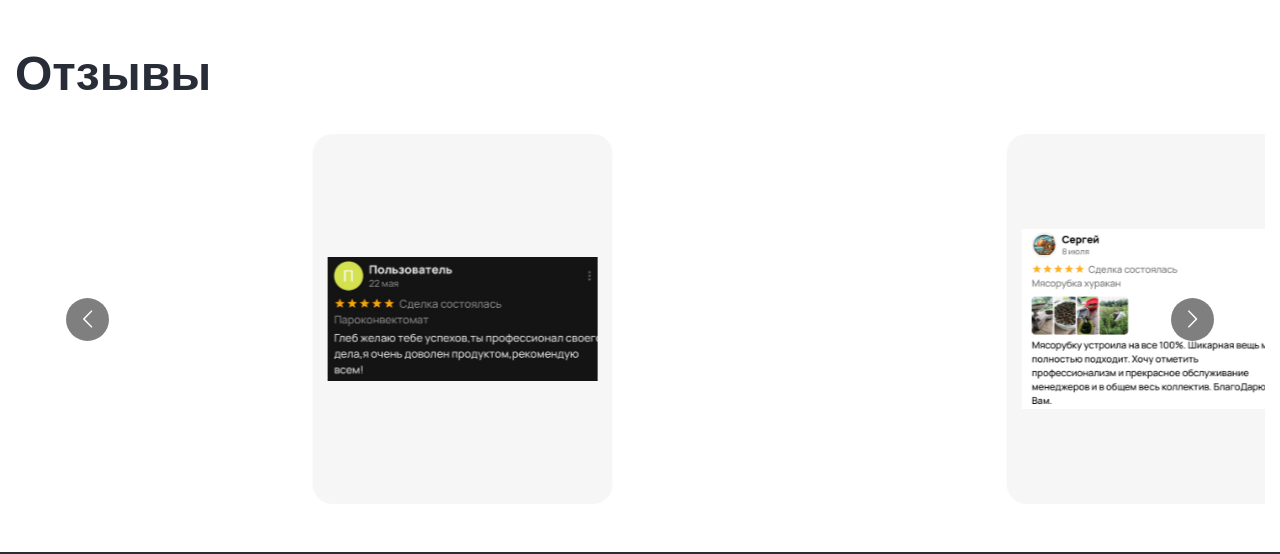
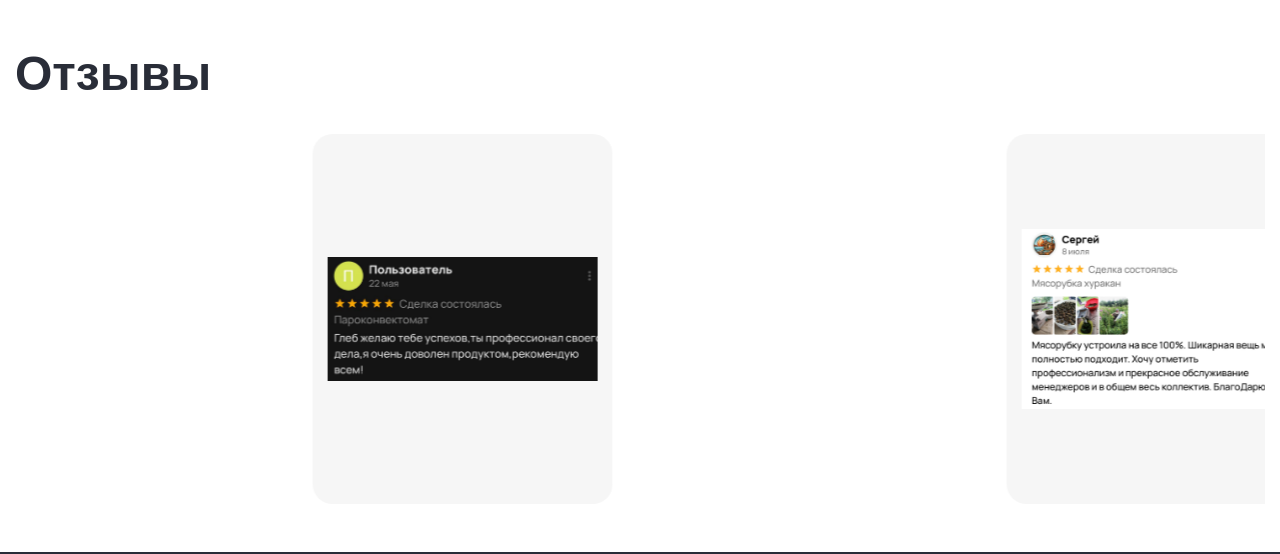
Before and after one commit to GreenTea-so/pro-horica, a Next.js app: page /pro-horica/ in a window 1280 px wide. Shown: the part 2403-2957 px from the top of the page. Built offline with nearby package versions, Linux system fonts and the light colour scheme.

Commit message:
Update index.jsx

```diff
--- a/src/app/components/Reviews/index.jsx
+++ b/src/app/components/Reviews/index.jsx
@@ -51,7 +51,7 @@ export default function Reviews() {
     <div className="my-5 d-flex flex-column align-items-center">
       <span className="title mb-4 w-100">Отзывы</span>
       <div className={b('block')}>
-         <Carousel responsive={responsive} arrows={true} infinite={true}>
+         <Carousel responsive={responsive} arrows={false} infinite={true}>
             <div className={b('item')}>
                <img className={b('img')} src={image14.src} draggable={false} />
             </div>
```
